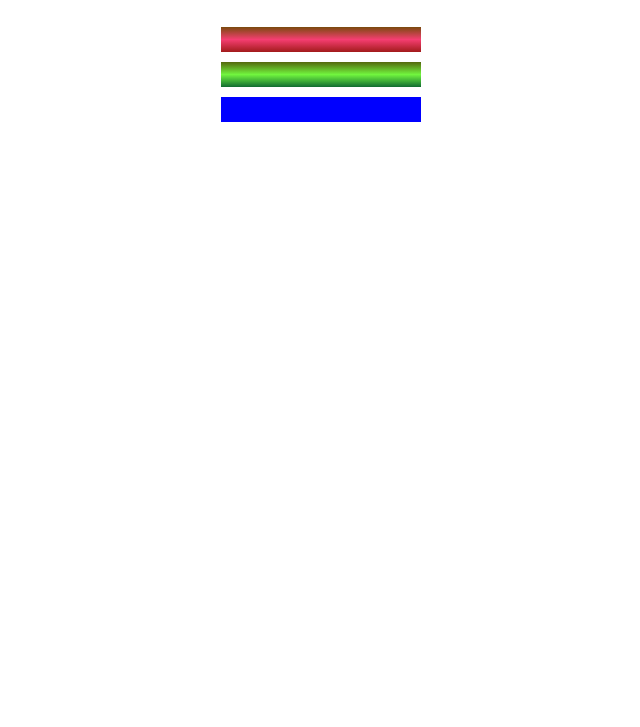
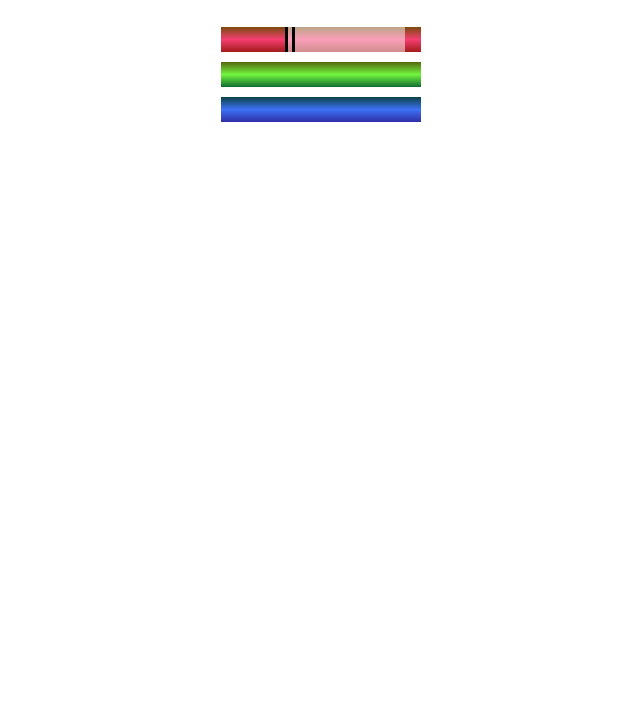
Before and after one commit to OneWay-Laye/FreeCodeCamp_Cert, a plain HTML site: page Responsive-Web-Design/CSS-Color-Marker/colorMarker.html in a window 1280 px wide. Shown: the part 73-800 px from the top of the page, without its empty margins (319-959 px from the left). Drawn offline with Linux system fonts and the light colour scheme.

Commit message:
Steps 67-83 for Color Marker

```diff
--- a/Responsive-Web-Design/CSS-Color-Marker/colorMarker.css
+++ b/Responsive-Web-Design/CSS-Color-Marker/colorMarker.css
@@ -12,6 +12,28 @@ h1 {
     margin: 10px auto;
   }
 
+
+  .container {
+    background-color: rgb(255, 255, 255);
+    padding: 10px 0;
+  }
+
+  .sleeve {
+    width: 110px;
+    height: 25px;
+    background-color: rgba(255, 255, 255, .5);
+    border-left: 10px double black;
+  }
+
+  .cap {
+    width: 60px;
+    height: 25px;
+  }
+
+  .cap, .sleeve {
+    display:inline-block;
+  }
+
   .red {
     background: linear-gradient(rgb(122, 74, 14), rgb(245, 62, 113), rgb(162, 27, 27));
   }
@@ -21,10 +43,5 @@ h1 {
   }
 
   .blue {
-    background: hsl(240, 100%, 50%);
+    background: linear-gradient(hsl(186, 76%, 16%), hsl(223, 90%, 60%), hsl(240, 56%, 42%));
   }
-
-  .container {
-    background-color: rgb(255, 255, 255);
-    padding: 10px 0;
-  }
--- a/Responsive-Web-Design/CSS-Color-Marker/colorMarker.html
+++ b/Responsive-Web-Design/CSS-Color-Marker/colorMarker.html
@@ -10,7 +10,10 @@
 <body>
     <h1>CSS Color Markers</h1>
     <div class="container">
-        <div class="marker red"></div>
+        <div class="marker red">
+            <div class="cap"></div>
+            <div class="sleeve"></div>
+        </div>
         <div class="marker green"></div>
         <div class="marker blue"></div>
     </div>
```
Also changed, not shown: Responsive-Web-Design/CSS-Color-Marker/steps.txt.
